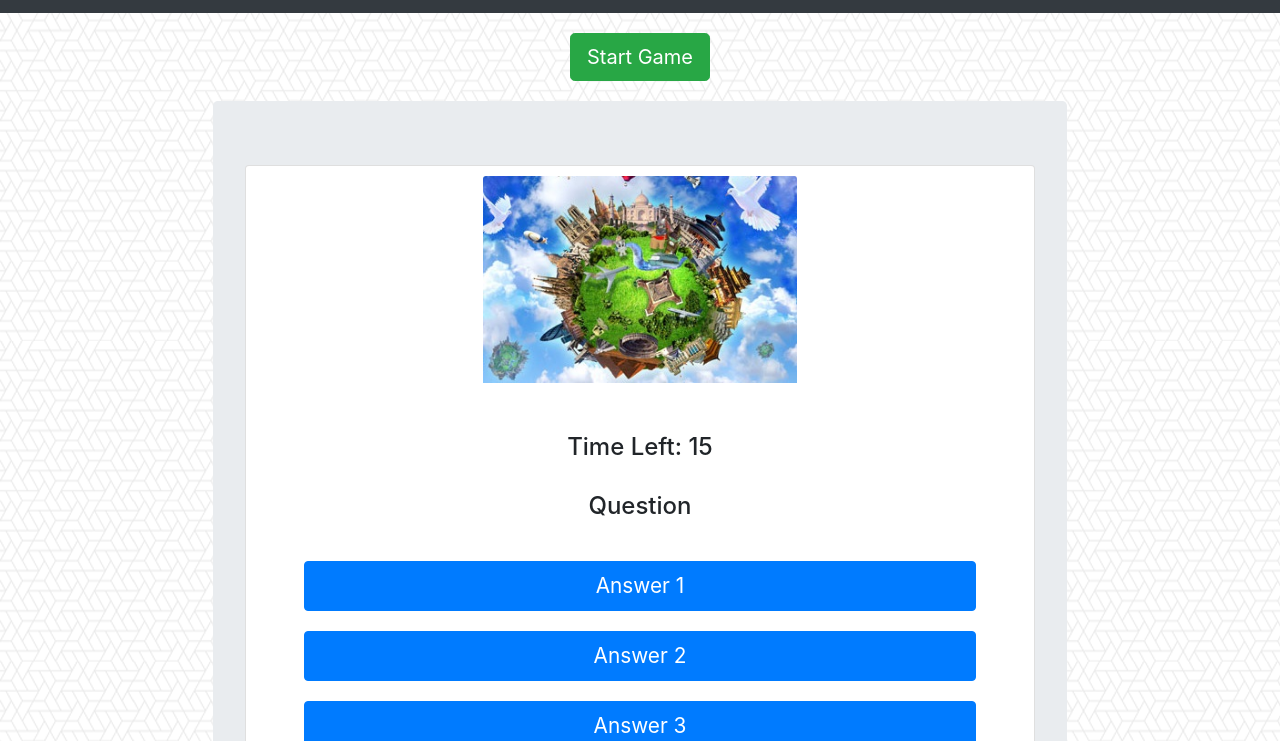
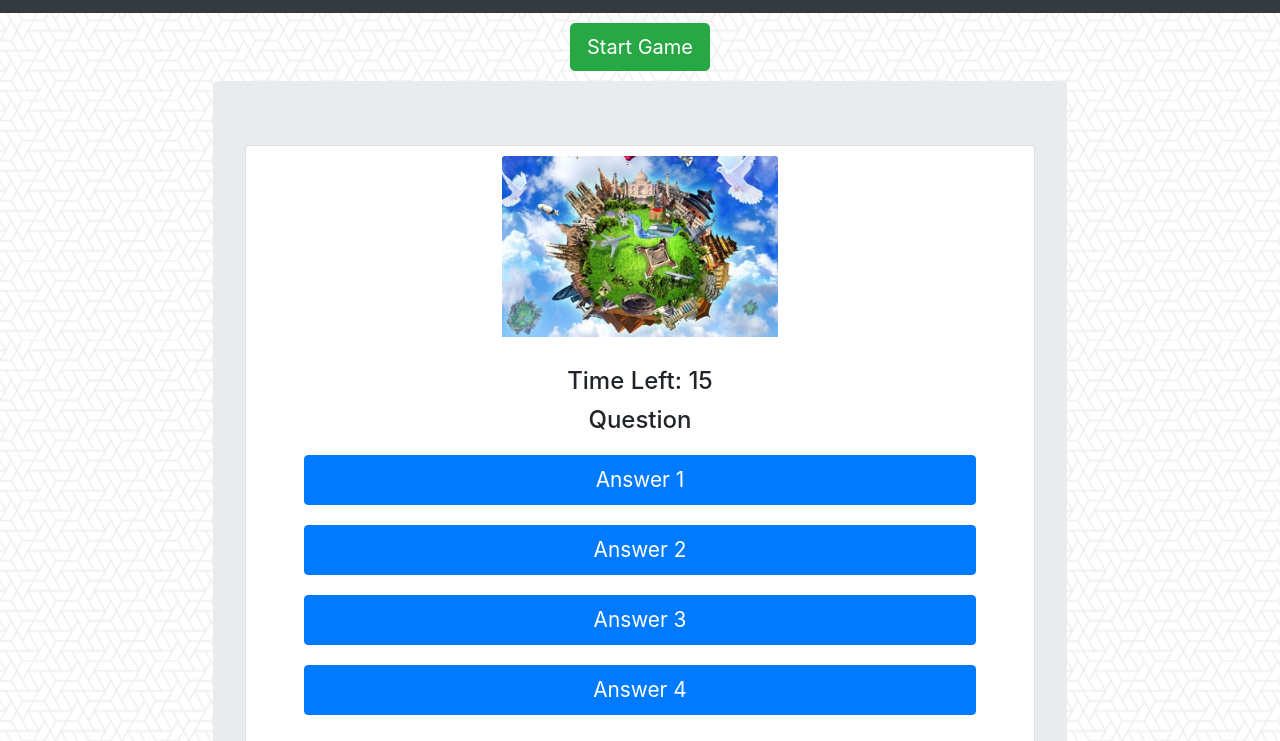
Before and after one commit to psoneill/TriviaGame, a plain HTML site: page index.html in a window 1280 px wide. Shown: the part 59-800 px from the top of the page. Drawn offline with nearby package versions, Linux system fonts and the light colour scheme.

Commit message:
changing css to fit page better

```diff
--- a/assets/css/style.css
+++ b/assets/css/style.css
@@ -3,7 +3,7 @@ body {
 }
 
 .card-title{
-    margin:30px 0px 30px 0px;
+    margin:10px 0px 10px 0px;
 }
 
 .btn-primary {
@@ -15,7 +15,7 @@ body {
 }
 
 #startGame {
-    margin:20px 0px 20px 0px;
+    margin:10px 0px 10px 0px;
 }
 
 #timeLeft,#questionText {
@@ -24,5 +24,5 @@ body {
 
 #questionImg {
     margin-top: 10px;
-    width:40%
+    width:35%
 }
```
